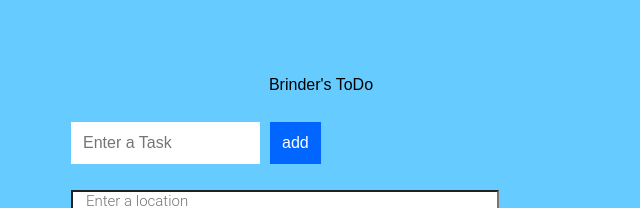
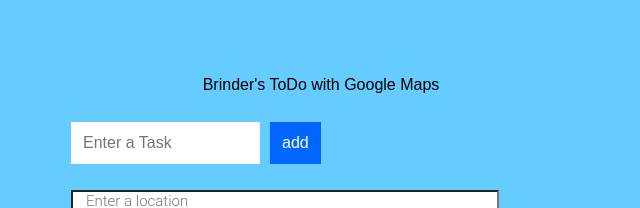
Before and after one commit to jackdhaliwal/reactToDo, a React app: page todolist/public/index.html in a window 1280 px wide. Shown: the top 208 px of the page, without its empty margins (319-959 px from the left). Built offline with nearby package versions, Linux system fonts and the light colour scheme.

Commit message:
spruce of title/ready for heroku

```diff
--- a/todolist/public/index.html
+++ b/todolist/public/index.html
@@ -3,11 +3,11 @@
   <head>
     <meta charset='utf-8'>
     <meta name='viewport' content='width=device-width, initial-scale=1, shrink-to-fit=no'>
-	<title>Brinder Dhaliwal | React</title>
+	<title>Brinder Dhaliwal | ToDo</title>
 	<script src='https://maps.googleapis.com/maps/api/js?key=AIzaSyBw1ByukE5ZKcaN0N4gN8lF3Rh_1LFl4Z4&libraries=places'></script>
   </head>
   <body>
-	<center> Brinder's ToDo </center>
+	<center> Brinder's ToDo with Google Maps</center>
     <div id="container">
 
 
```
